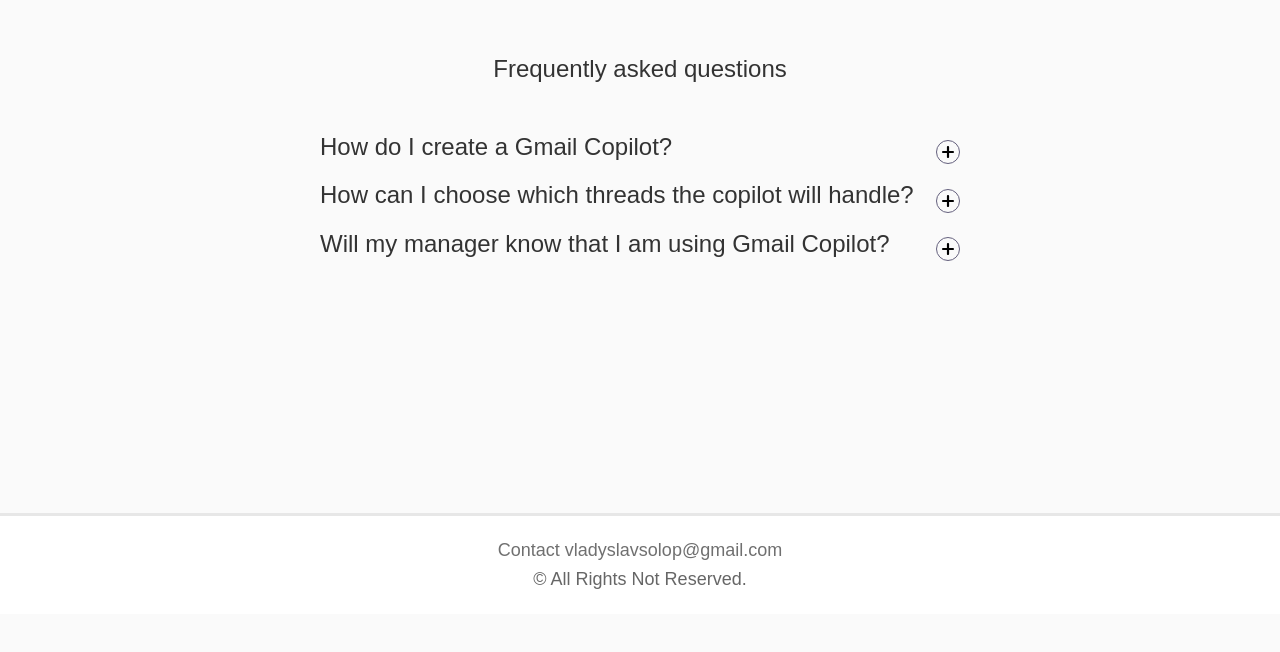
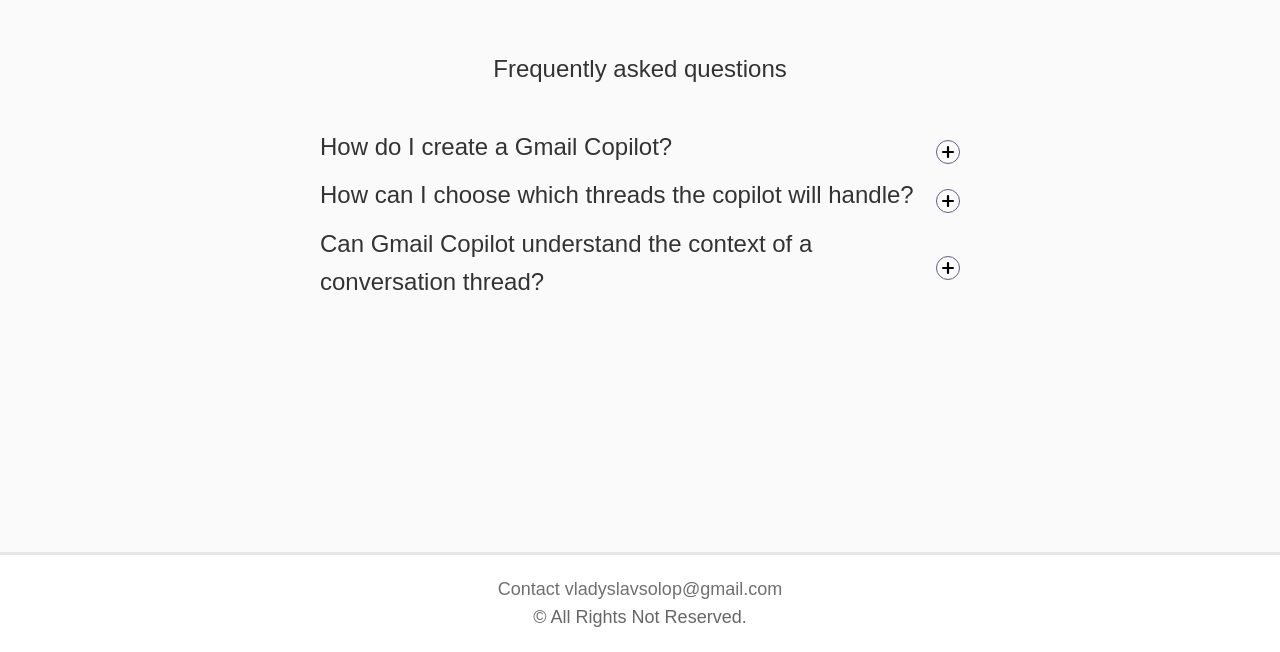
Before and after one commit to vladyslavpodenko/Spatiumxr.eu, a Next.js app: page / in a window 1280 px wide. Shown: the part 2262-2914 px from the top of the page. Before the commit the page ends 2876 px from the top, so only its background shows below. Built offline with nearby package versions, Linux system fonts and the light colour scheme; a web font is replaced by a local one.

Commit message:
Update index.tsx

```diff
--- a/src/pages/index.tsx
+++ b/src/pages/index.tsx
@@ -140,8 +140,8 @@
                         answer="Simply label the threads as Assistant Active. The co-pilot will then manage these communications on your behalf."
                     />
                     <FaqItem
-                        question="Will my manager know that I am using Gmail Copilot?"
-                        answer="No, enjoy your flexibility!"
+                        question="Can Gmail Copilot understand the context of a conversation thread?"
+                        answer="Yes, it responds to clients considering the context of previous messages."
                     />
                 </div>
             </section>
```
